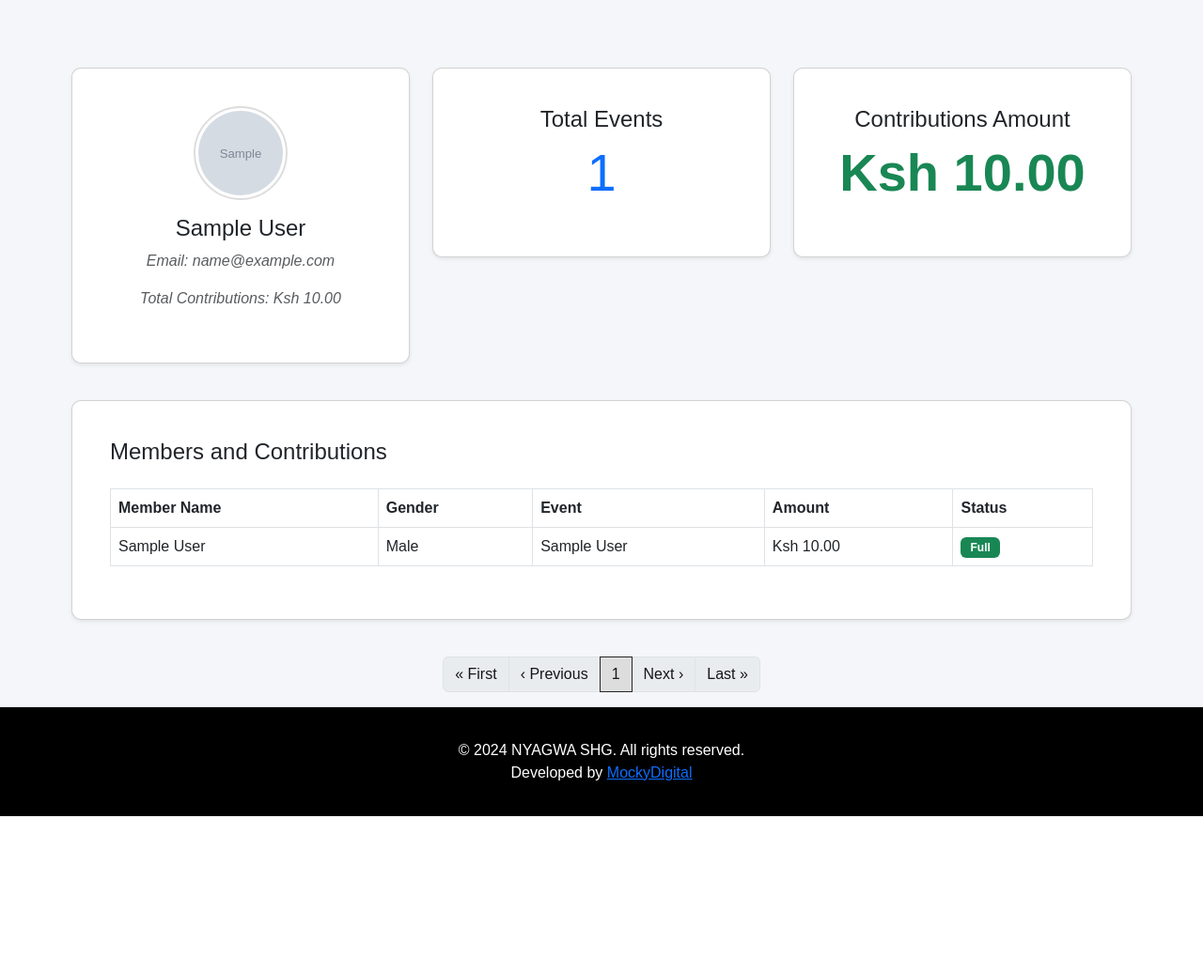
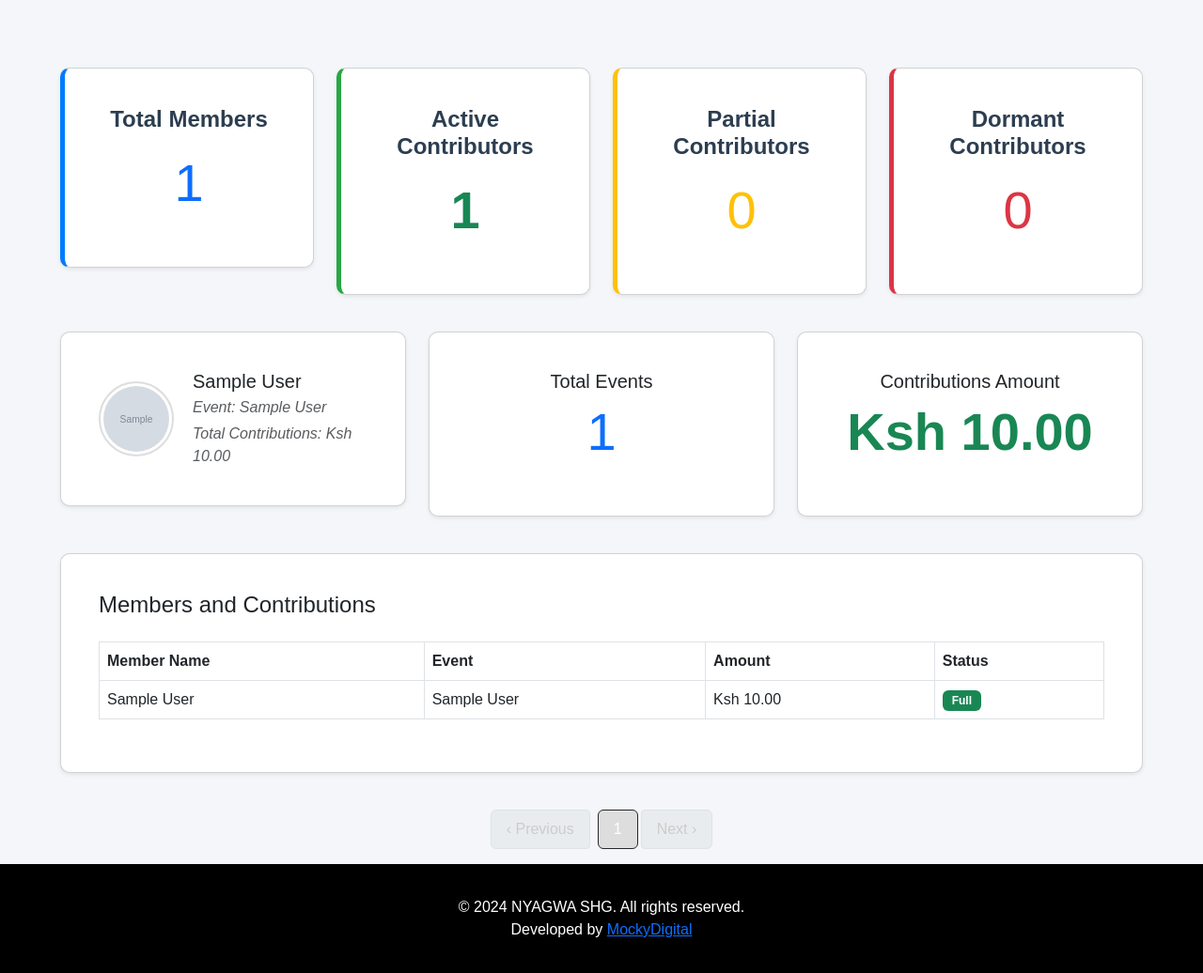
Before and after one commit to onyangodonomondi/Shg, a Django app: page / in a window 1280 px wide. Shown: the part 76-1112 px from the top of the page at 94% size. Before the commit the page ends 945 px from the top, so only its background shows below. Run offline with Django 5.2, Linux system fonts and the light colour scheme; tables that the repository leaves empty hold one stand-in row (values such as "Sample post"); grey boxes marked "Sample" are stand-in pictures; some libraries are stand-ins or nearby versions.

Commit message:
update on home page

```diff
--- a/members/templates/members/home.html
+++ b/members/templates/members/home.html
@@ -1,30 +1,67 @@
 {% extends 'base.html' %}
 {% load static %}
 
-{% block title %}Member Contributions{% endblock %}
+{% block title %}Home{% endblock %}
 
 {% block content %}
 <div class="container-fluid">
-    <div class="row">
-        <!-- Main Content (No Sidebar) -->
-        <main class="col-12 px-md-4">
-            <!-- Dynamic Top Section -->
+    <!-- Dynamic Statistics Section -->
+    <div class="row mt-4">
+        <div class="col-md-3">
+            <div class="card shadow-sm" style="border-left: 5px solid #007bff;">
+                <div class="card-body text-center">
+                    <h5 class="card-title">Total Members</h5>
+                    <p class="display-4 font-weight-bold text-primary">{{ total_members }}</p>
+                </div>
+            </div>
+        </div>
+        <div class="col-md-3">
+            <div class="card shadow-sm" style="border-left: 5px solid #28a745;">
+                <div class="card-body text-center">
+                    <h5 class="card-title">Active Contributors</h5>
+                    <p class="display-4 font-weight-bold text-success">{{ active_contributors }}</p>
+                </div>
+            </div>
+        </div>
+        <div class="col-md-3">
+            <div class="card shadow-sm" style="border-left: 5px solid #ffc107;">
+                <div class="card-body text-center">
+                    <h5 class="card-title">Partial Contributors</h5>
+                    <p class="display-4 font-weight-bold text-warning">{{ partial_contributors }}</p>
+                </div>
+            </div>
+        </div>
+        <div class="col-md-3">
+            <div class="card shadow-sm" style="border-left: 5px solid #dc3545;">
+                <div class="card-body text-center">
+                    <h5 class="card-title">Dormant Contributors</h5>
+                    <p class="display-4 font-weight-bold text-danger">{{ dormant_contributors }}</p>
+                </div>
+            </div>
+        </div>
+    </div>
+
+    <!-- Member Details Section -->
     <div id="member-details" class="row mt-4">
         <div class="col-md-4">
             <div class="card shadow-sm">
-                        <div class="card-body text-center">
-                            <!-- Update the profile picture dynamically -->
-                            <img id="profile-pic" src="{% static 'images/default_profile.jpg' %}" class="rounded-circle mb-3 profile-img" alt="Profile Picture">
-                            <h4 id="member-name" class="font-weight-bold">Select a Member</h4>
-                            <p class="text-muted" id="member-email">Email: example@example.com</p>
-                            <p class="text-muted" id="member-contributions">Total Contributions: Ksh 0</p>
+                <div class="card-body d-flex align-items-center">
+                    <!-- Dynamic Profile Picture -->
+                    <img id="profile-pic" src="{% static 'images/default_profile.jpg' %}" class="rounded-circle" alt="Profile Picture" style="width: 80px; height: 80px; margin-right: 20px;">
+
+                    <!-- Member Info -->
+                    <div>
+                        <h5 id="member-name" class="font-weight-bold mb-1">Select a Member</h5>
+                        <p class="text-muted mb-1" id="event-name">Event: Select an Event</p> <!-- Updated from email to event -->
+                        <p class="text-muted mb-0" id="member-contributions">Total Contributions: Ksh 0</p>
+                    </div>
                 </div>
             </div>
         </div>
         <div class="col-md-4">
             <div class="card shadow-sm">
                 <div class="card-body text-center">
-                            <h4>Total Events</h4>
+                    <h5>Total Events</h5>
                     <p class="display-4 font-weight-bold text-primary" id="total-events">0</p>
                 </div>
             </div>
@@ -32,39 +69,37 @@
         <div class="col-md-4">
             <div class="card shadow-sm">
                 <div class="card-body text-center">
-                            <h4>Contributions Amount</h4>
+                    <h5>Contributions Amount</h5>
                     <p class="display-4 font-weight-bold text-success" id="total-amount">Ksh 0</p>
                 </div>
             </div>
         </div>
     </div>
 
-            <!-- Member Contribution List (Lower Table) -->
+    <!-- Member Contributions Table -->
     <div class="row mt-4">
         <div class="col-md-12">
             <div class="card shadow-sm">
                 <div class="card-body">
                     <h4 class="mb-4">Members and Contributions</h4>
-                            <!-- Add table-responsive class to make the table scrollable on smaller screens -->
-                            <div class="table-responsive">
+                    <!-- Table with scrollable option on small screens -->
+                    <div class="table-responsive" style="max-height: 500px; overflow-y: auto;">
                         <table class="table table-hover table-bordered">
                             <thead class="thead-light">
                                 <tr>
                                     <th>Member Name</th>
-                                            <th>Gender</th> <!-- New column for gender -->
                                     <th>Event</th>
                                     <th>Amount</th>
-                                            <th>Status</th>
+                                    <th class="status-column">Status</th> <!-- Status column -->
                                 </tr>
                             </thead>
                             <tbody>
                                 {% for contribution in page_obj %}
-                                        <tr onclick="showMemberDetails('{{ contribution.profile.user.first_name }} {{ contribution.profile.user.last_name }}', '{{ contribution.profile.user.email }}', '{{ contribution.total_contributions }}', '{{ contribution.event_count }}', '{{ contribution.amount }}', '{% if contribution.profile.image %}{{ contribution.profile.image.url }}{% else %}{% static 'images/default_profile.jpg' %}{% endif %}')">
+                                <tr onclick="showMemberDetails('{{ contribution.profile.user.first_name }} {{ contribution.profile.user.last_name }}', '{{ contribution.event.name }}', '{{ contribution.total_contributions }}', '{{ contribution.event_count }}', '{{ contribution.amount }}', '{% if contribution.profile.image %}{{ contribution.profile.image.url }}{% else %}{% static 'images/default_profile.jpg' %}{% endif %}')">
                                     <td>{{ contribution.profile.user.first_name }} {{ contribution.profile.user.last_name }}</td>
-                                            <td>{{ contribution.profile.get_gender_display }}</td> <!-- Display the gender -->
                                     <td>{{ contribution.event.name }}</td>
                                     <td>Ksh {{ contribution.amount }}</td>
-                                            <td>
+                                    <td class="status-column">
                                         {% if contribution.amount == 0 %}
                                         <span class="badge bg-danger">No Contribution</span>
                                         {% elif contribution.is_full %}
@@ -77,32 +112,27 @@
                                 {% endfor %}
                             </tbody>
                         </table>
-                            </div> <!-- Close table-responsive div -->
+                    </div>
                 </div>
             </div>
         </div>
     </div>
 
-            <!-- Pagination Controls with Ellipses -->
     <div class="pagination justify-content-center mt-4">
         <ul class="pagination">
+            <!-- Previous Button -->
             {% if page_obj.has_previous %}
-                        <li class="page-item">
-                            <a class="page-link" href="?page=1">&laquo; First</a>
-                        </li>
             <li class="page-item">
                 <a class="page-link" href="?page={{ page_obj.previous_page_number }}">&lsaquo; Previous</a>
             </li>
             {% else %}
             <li class="page-item disabled">
-                            <span class="page-link">&laquo; First</span>
-                        </li>
-                        <li class="page-item disabled">
                 <span class="page-link">&lsaquo; Previous</span>
             </li>
             {% endif %}
 
-                    <!-- Display page 1 and ellipses -->
+            <!-- Numbered Pagination (hidden on mobile) -->
+            <div class="numbered-pagination">
                 {% if page_obj.number > 3 %}
                 <li class="page-item">
                     <a class="page-link" href="?page=1">1</a>
@@ -112,7 +142,6 @@
                 </li>
                 {% endif %}
 
-                    <!-- Display 2 pages before and 2 pages after current page -->
                 {% for num in page_obj.paginator.page_range %}
                 {% if num >= page_obj.number|add:-2 and num <= page_obj.number|add:2 %}
                 {% if page_obj.number == num %}
@@ -123,7 +152,6 @@
                 {% endif %}
                 {% endfor %}
 
-                    <!-- Display ellipses and last page -->
                 {% if page_obj.number < page_obj.paginator.num_pages|add:-2 %}
                 <li class="page-item disabled">
                     <span class="page-link">...</span>
@@ -132,26 +160,21 @@
                     <a class="page-link" href="?page={{ page_obj.paginator.num_pages }}">{{ page_obj.paginator.num_pages }}</a>
                 </li>
                 {% endif %}
+            </div>
 
+            <!-- Next Button -->
             {% if page_obj.has_next %}
             <li class="page-item">
                 <a class="page-link" href="?page={{ page_obj.next_page_number }}">Next &rsaquo;</a>
-                        </li>
-                        <li class="page-item">
-                            <a class="page-link" href="?page={{ page_obj.paginator.num_pages }}">Last &raquo;</a>
             </li>
             {% else %}
             <li class="page-item disabled">
                 <span class="page-link">Next &rsaquo;</span>
             </li>
-                        <li class="page-item disabled">
-                            <span class="page-link">Last &raquo;</span>
-                        </li>
             {% endif %}
         </ul>
     </div>
-        </main>
-    </div>
+
 </div>
 
 <!-- JavaScript for auto-updating member details -->
@@ -165,7 +188,7 @@ function updateMemberDetails() {
 
         // Update the member details on the page
         document.getElementById("member-name").innerText = data.name;
-        document.getElementById("member-email").innerText = "Email: " + data.email;
+        document.getElementById("event-name").innerText = "Event: " + data.event_name; // Updated to show event name
         document.getElementById("member-contributions").innerText = "Total Contributions: Ksh " + parseFloat(data.total_contributions).toFixed(2);
         document.getElementById("total-events").innerText = data.event_count;
         document.getElementById("total-amount").innerText = "Ksh " + parseFloat(data.total_amount).toFixed(2);
@@ -182,4 +205,45 @@ function updateMemberDetails() {
 setInterval(updateMemberDetails, 1500);
 </script>
 
+<!-- CSS to hide the Status column on mobile devices -->
+<style>
+   @media only screen and (max-width: 767px) {
+    .numbered-pagination {
+        display: none;
+    }
+}
+
+.pagination {
+    display: flex;
+    justify-content: center;
+    align-items: center;
+    list-style-type: none;
+    padding: 0;
+}
+
+.pagination li {
+    display: inline-block;
+}
+
+.pagination a, .pagination span {
+    display: inline-block;
+    padding: 8px 16px;
+    text-decoration: none;
+    color: #007bff;
+    border: 1px solid #ddd;
+    margin: 0 4px;
+    border-radius: 4px;
+}
+
+.pagination .active span {
+    background-color: #007bff;
+    color: white;
+}
+
+.pagination .disabled span {
+    color: #ccc;
+}
+
+</style>
+
 {% endblock %}
--- a/members/views.py
+++ b/members/views.py
@@ -20,10 +20,17 @@ from django.contrib.auth.models import User
 
 # Home View
 def home(request):
+    # Fetch contributions and profiles
     contributions = Contribution.objects.annotate(
         event_count=Count('event', distinct=True),
         total_contributions=Sum('amount')
     ).order_by('-event__date')
+
+    # Initialize counters for contributors
+    active_contributors = 0
+    dormant_contributors = 0
+    partial_contributors = 0
+    total_members = Profile.objects.count()
 
     contributions_data = []
     for contribution in contributions:
@@ -38,6 +45,14 @@ def home(request):
         # Determine if the contribution is full based on the required amount
         is_full = contribution.amount >= required_amount
 
+        # Classify the contributor as active, dormant, or partial
+        if is_full:
+            active_contributors += 1
+        elif contribution.amount == 0:
+            dormant_contributors += 1
+        else:
+            partial_contributors += 1
+
         # Add the contribution details to the contributions_data list
         contributions_data.append({
             'profile': contribution.profile,
@@ -49,11 +64,20 @@ def home(request):
         })
 
     # Paginate the contributions (10 per page)
-    paginator = Paginator(contributions_data, 10)
+    paginator = Paginator(contributions_data, 5)
     page_number = request.GET.get('page')
     page_obj = paginator.get_page(page_number)
 
-    return render(request, 'members/home.html', {'page_obj': page_obj})
+    # Add the new fields to the context
+    context = {
+        'page_obj': page_obj,
+        'total_members': total_members,
+        'active_contributors': active_contributors,
+        'dormant_contributors': dormant_contributors,
+        'partial_contributors': partial_contributors,
+    }
+
+    return render(request, 'members/home.html', context)
 
 
 # Custom Password Reset View
@@ -345,6 +369,10 @@ def member_contributions_json(request):
         selected_member = choice(profiles)
         contributions = Contribution.objects.filter(profile=selected_member)
 
+        # Check if contributions exist and get the latest event
+        latest_contribution = contributions.order_by('-event__date').first()
+        latest_event = latest_contribution.event.name if latest_contribution else "No Event Available"
+
         # Calculate total contributions and event count
         total_contributions = contributions.aggregate(Sum('amount'))['amount__sum'] or 0
         event_count = contributions.values('event').distinct().count()
@@ -352,7 +380,7 @@ def member_contributions_json(request):
         # Prepare data to be sent in JSON response
         data = {
             'name': f'{selected_member.user.first_name} {selected_member.user.last_name}',
-            'email': selected_member.user.email,
+            'event_name': latest_event,  # Set latest event here
             'total_contributions': total_contributions,
             'event_count': event_count,
             'total_amount': total_contributions,
@@ -362,12 +390,14 @@ def member_contributions_json(request):
         # If no profiles are available, return default values
         data = {
             'name': 'No Members Available',
-            'email': 'N/A',
+            'event_name': 'No Event Available',
             'total_contributions': 0,
             'event_count': 0,
             'total_amount': 0,
             'profile_pic': '/static/images/default_profile.jpg',
         }
+
+    return JsonResponse(data)
 
     return JsonResponse(data)
 def signup(request):
```
Lines whose indentation alone changed are shown as unchanged.
